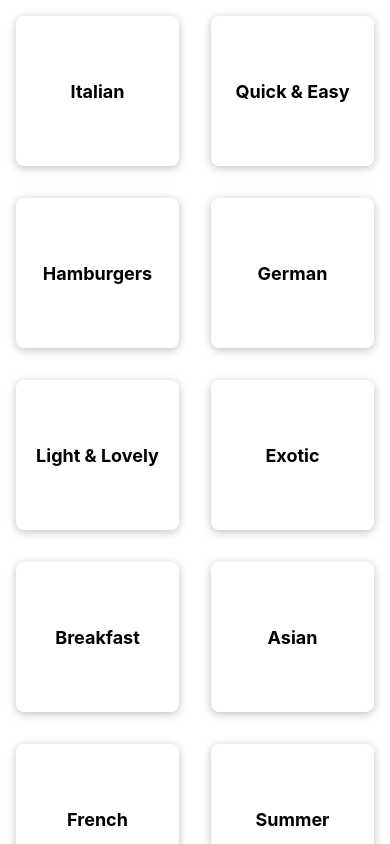
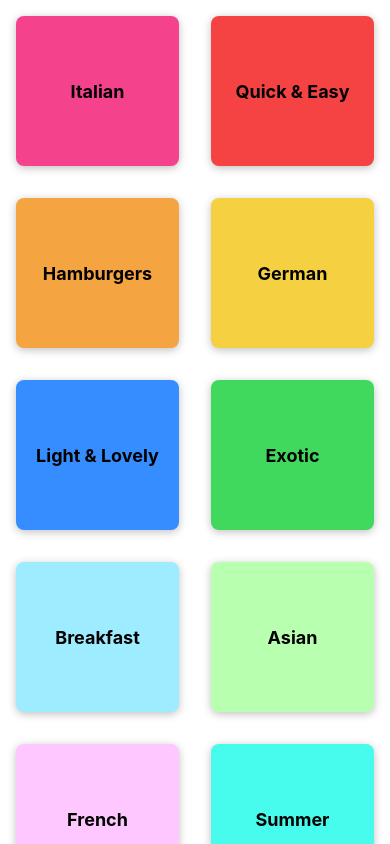
Before and after one commit to GraniteMask/the-recipe-book-react-native, a React Native app: screen / in a window 390 px wide. Built offline with nearby package versions, Linux system fonts and the light colour scheme.

Commit message:
display item in grid

```diff
--- a/components/CategoryGridTile.js
+++ b/components/CategoryGridTile.js
@@ -1,8 +1,11 @@
 import { Pressable, StyleSheet, Text, View, Platform } from "react-native"
 
-function CategoryGridTile({title, data}){
-    return <View style={styles.gridItem}>
-        <Pressable style={styles.button} android_ripple={{color: "#ccc"}}>
+function CategoryGridTile({title, color}){
+    return <View style={[styles.gridItem, {backgroundColor: color}]}>
+        <Pressable
+            style={({pressed})=>[styles.button, pressed ? styles.buttonPressed : null]}
+            android_ripple={{color: "#ccc"}}
+        >
             <View style={styles.innerContainer}>
                 <Text style={styles.title}>{title}</Text>
             </View>
@@ -27,6 +30,9 @@ const styles = StyleSheet.create({
     button:{
         flex: 1
     },
+    buttonPressed:{
+        opacity: 0.5
+    },
     innerContainer:{
         flex: 1,
         padding: 16,
```
